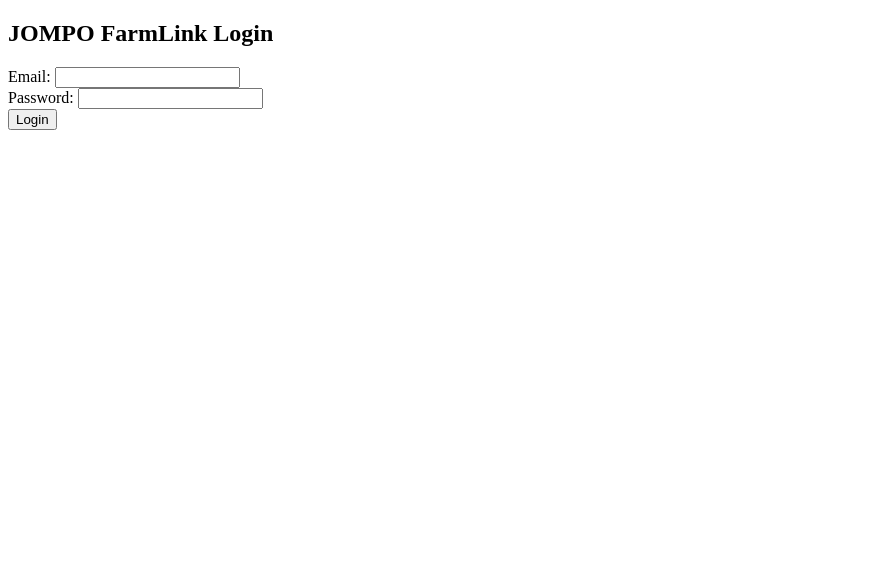
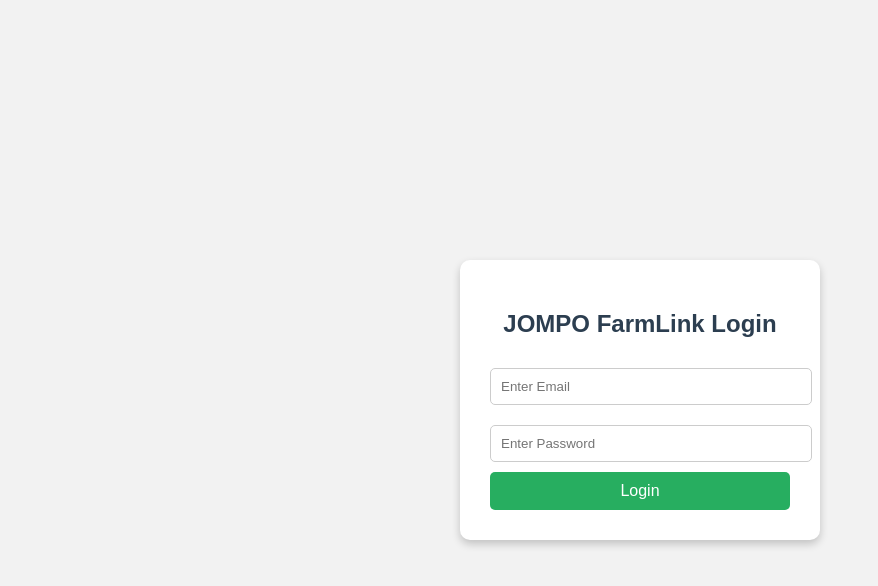
Before and after one commit to Ogweno98/JOMPO-FarmLink, a plain HTML site: page login.html in a window 1280 px wide. Shown: the whole page, without its empty margins (0-878 px from the left). Drawn offline with Linux system fonts and the light colour scheme.

Commit message:
Update login.html

```diff
--- a/login.html
+++ b/login.html
@@ -1,28 +1,70 @@
 <!DOCTYPE html>
 <html lang="en">
 <head>
-  <meta charset="UTF-8" />
-  <meta name="viewport" content="width=device-width, initial-scale=1.0" />
+  <meta charset="UTF-8">
+  <meta name="viewport" content="width=device-width, initial-scale=1.0">
   <title>JOMPO FarmLink - Login</title>
+  <style>
+    body {
+      font-family: Arial, sans-serif;
+      background: #f2f2f2;
+      display: flex;
+      justify-content: center;
+      align-items: center;
+      height: 100vh;
+      margin: 0;
+    }
+    .login-container {
+      background: #fff;
+      padding: 30px;
+      border-radius: 10px;
+      box-shadow: 0px 4px 8px rgba(0,0,0,0.2);
+      width: 300px;
+      text-align: center;
+    }
+    .login-container h2 {
+      margin-bottom: 20px;
+      color: #2c3e50;
+    }
+    input {
+      width: 100%;
+      padding: 10px;
+      margin: 10px 0;
+      border: 1px solid #ccc;
+      border-radius: 5px;
+    }
+    button {
+      width: 100%;
+      padding: 10px;
+      background: #27ae60;
+      border: none;
+      color: white;
+      font-size: 16px;
+      border-radius: 5px;
+      cursor: pointer;
+    }
+    button:hover {
+      background: #219150;
+    }
+  </style>
 </head>
 <body>
+
+  <div class="login-container">
     <h2>JOMPO FarmLink Login</h2>
-  <form id="login-form">
-    <label>Email:</label>
-    <input type="email" id="email" required />
-    <br>
-    <label>Password:</label>
-    <input type="password" id="password" required />
-    <br>
+    <form id="loginForm">
+      <input type="email" id="email" placeholder="Enter Email" required>
+      <input type="password" id="password" placeholder="Enter Password" required>
       <button type="submit">Login</button>
     </form>
+  </div>
 
   <!-- Firebase SDKs -->
   <script src="https://www.gstatic.com/firebasejs/10.12.0/firebase-app-compat.js"></script>
   <script src="https://www.gstatic.com/firebasejs/10.12.0/firebase-auth-compat.js"></script>
 
   <script>
-  // Your Firebase config
+    // Firebase config
     const firebaseConfig = {
       apiKey: "AIzaSyBQnDRbmUjgSNLhvl_0eDhOvaoR0zCpmyw",
       authDomain: "jompo-farmlink.firebaseapp.com",
@@ -37,8 +79,7 @@
     firebase.initializeApp(firebaseConfig);
   </script>
 
-<!-- Load your app.js after Firebase -->
+  <!-- Your login logic -->
   <script src="app.js"></script>
-
 </body>
 </html>
```
Lines whose indentation alone changed are shown as unchanged.
